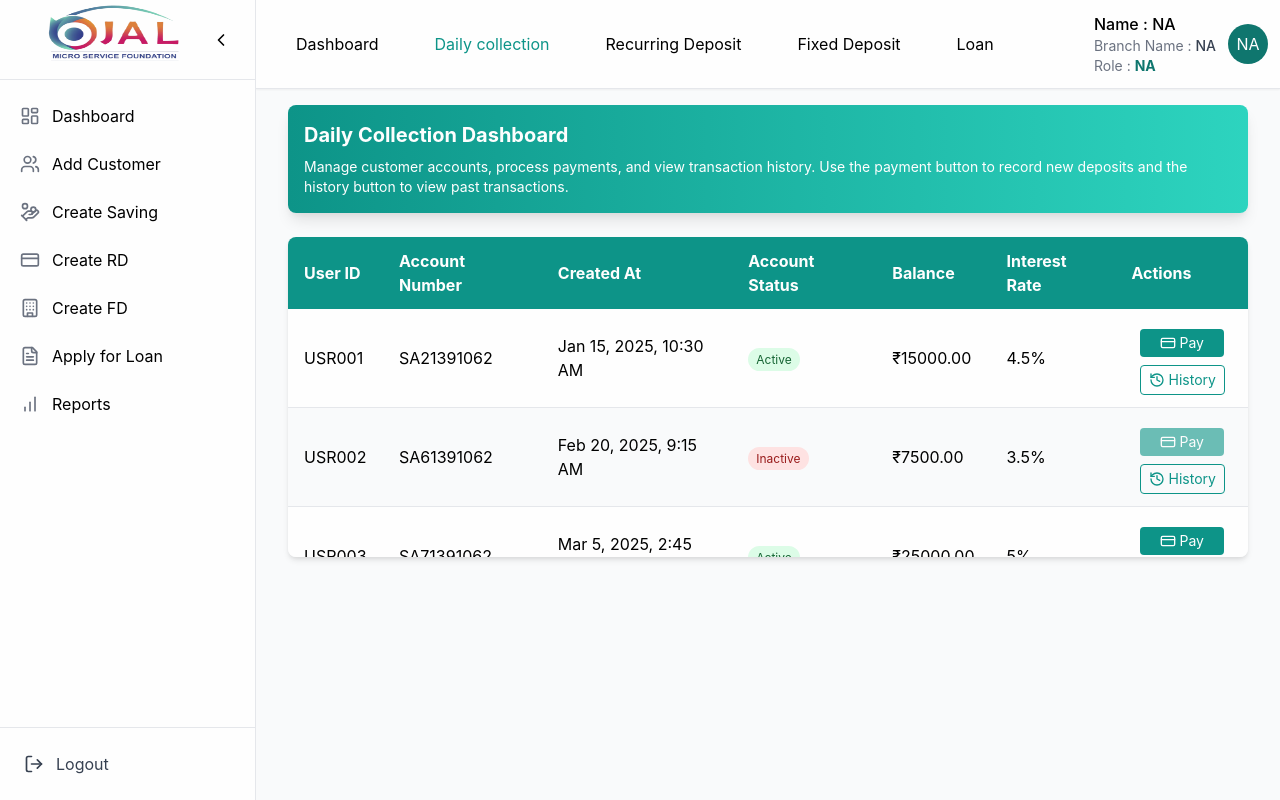
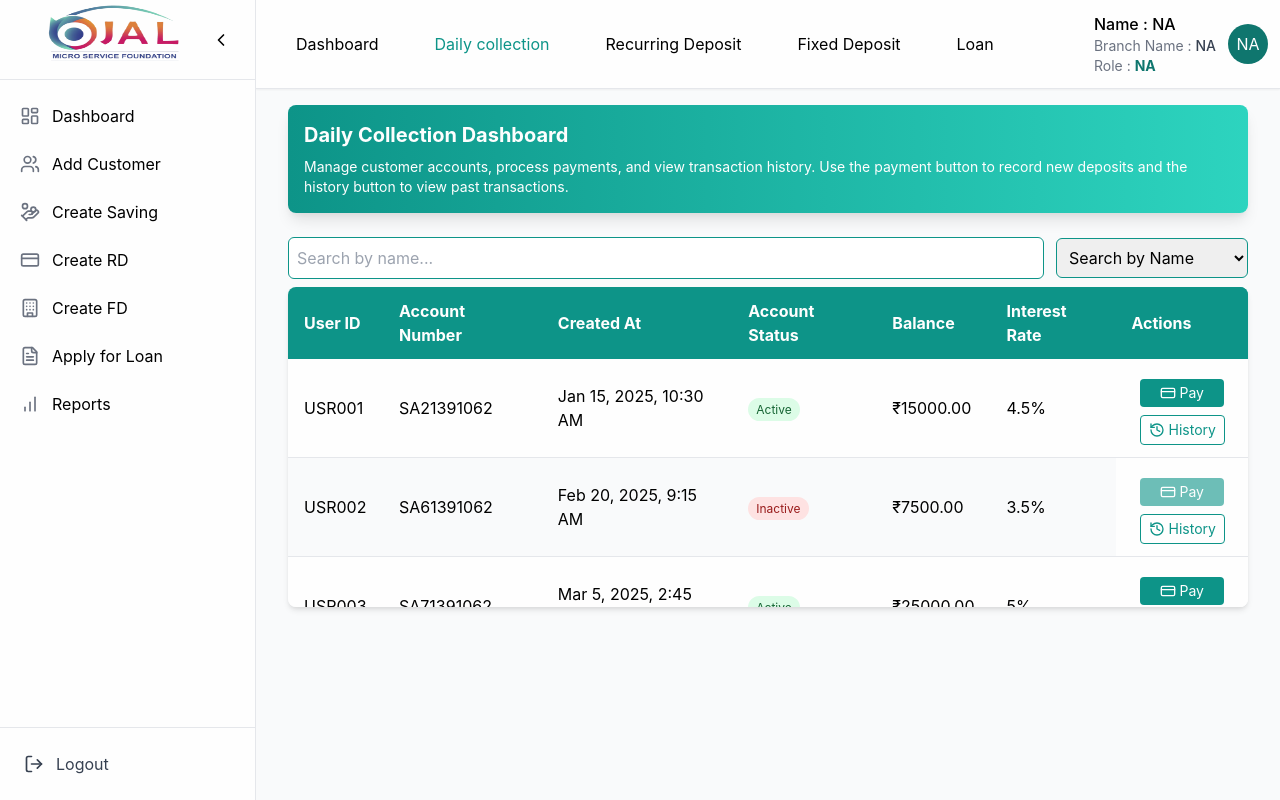
Before and after one commit to kunash-media/Ojal-finance-frontend, a React (Vite) app: page /daily-collection in a window 1280 px wide. Built offline with nearby package versions, Linux system fonts and the light colour scheme.

Commit message:
login , daily collection searching functionality added

```diff
--- a/package.json
+++ b/package.json
@@ -23,6 +23,7 @@
     "react-router-dom": "^7.6.0",
     "react-spinners": "^0.17.0",
     "react-toastify": "^11.0.5",
+    "react-type-animation": "^3.2.0",
     "recharts": "^2.15.3",
     "sonner": "^2.0.3"
   },
--- a/src/components/Add-customer/AddCustomerForm.jsx
+++ b/src/components/Add-customer/AddCustomerForm.jsx
@@ -1,8 +1,13 @@
 import './AddCustomerForm.css'; // Import custom CSS for additional responsive styles
 import { useState } from 'react';
 import ClipLoader from "react-spinners/ClipLoader";
+import { useAuth } from '../../context/AuthContext.jsx';
 
 const AddCustomerForm = () => {
+
+    const { user } = useAuth();
+
+    const getBranch = user?.branchName;
 
     // State for form data - keeping original structure
     const [formData, setFormData] = useState({
@@ -399,7 +404,7 @@ const AddCustomerForm = () => {
                                 placeholder="Branch Name"
                                 className="w-full p-2 border rounded-md focus:outline-none focus:ring-1 focus:ring-teal-600 border-teal-600"
                                 onChange={handleChange}
-                                value={formData.branch}
+                                value={getBranch}
                                 required
                                 disabled={isSubmitting}
                             />
--- a/src/components/Daily-collection/DailyCollection.jsx
+++ b/src/components/Daily-collection/DailyCollection.jsx
@@ -1,5 +1,5 @@
 import "./DailyCollection.css";
-import { useState, useEffect } from "react";
+import { useState, useEffect, useCallback } from "react";
 import { Calendar, X, CreditCard, History, Filter } from "lucide-react";
 import { ToastContainer, toast } from 'react-toastify';
 import 'react-toastify/dist/ReactToastify.css';
@@ -132,6 +132,19 @@ const DUMMY_DATA = [
   }
 ];
 
+// 2. ADD THIS DEBOUNCE UTILITY FUNCTION (add at the top of your component, before the DailyCollection function)
+function debounce(func, wait) {
+  let timeout;
+  return function executedFunction(...args) {
+    const later = () => {
+      clearTimeout(timeout);
+      func(...args);
+    };
+    clearTimeout(timeout);
+    timeout = setTimeout(later, wait);
+  };
+}
+
 const DailyCollection = () => {
   // State management for all components
   const [accounts, setAccounts] = useState([]);
@@ -142,7 +155,11 @@ const DailyCollection = () => {
   // const [historyFilterDate, setHistoryFilterDate] = useState(null);
   const [filteredTransactions, setFilteredTransactions] = useState([]);
 
-
+  // State for search functionality
+  const [filteredAccounts, setFilteredAccounts] = useState([]);
+  const [users, setUsers] = useState([]);
+  const [searchTerm, setSearchTerm] = useState('');
+  const [searchType, setSearchType] = useState('name');
 
   // Form data state
   const [paymentData, setPaymentData] = useState({
@@ -200,6 +217,38 @@ useEffect(() => {
       setFilteredTransactions(filtered);
     }
   }, [historyFilterFromDate, historyFilterToDate, historyFilterPayMode, selectedAccount]);
+
+
+
+  // 3. REPLACE YOUR EXISTING debouncedSearch FUNCTION WITH THIS:
+  const debouncedSearch = useCallback(
+    debounce((term, type) => {
+      if (!term.trim()) {
+        setFilteredAccounts(accounts);
+        return;
+      }
+
+      const filtered = accounts.filter(account => {
+        const value = account[type].toLowerCase();
+        return value.includes(term.toLowerCase());
+      });
+
+      setFilteredAccounts(filtered);
+    }, 500),
+    [accounts]
+  );
+
+  // 4. ADD THIS useEffect (this handles initial load and search functionality)
+  useEffect(() => {
+    if (accounts.length > 0) {
+      setFilteredAccounts(accounts);
+    }
+  }, [accounts]);
+
+  // Handle search input change
+  useEffect(() => {
+    debouncedSearch(searchTerm, searchType);
+  }, [searchTerm, searchType, debouncedSearch]);
 
 
   // Reset filters when modal is closed
@@ -384,23 +433,47 @@ const handleHistoryClick = (account) => {
         </p>
       </div>
 
+      {/* Search section */}
+      <div className="mb-2 flex flex-wrap items-center gap-3">
+        <div className="flex-1 min-w-[280px]">
+          <input
+            type="text"
+            placeholder={`Search by ${searchType}...`}
+            className="w-full p-2 border rounded-md focus:outline-none focus:ring-1 focus:ring-teal-600 border-teal-600"
+            value={searchTerm}
+            onChange={(e) => setSearchTerm(e.target.value)}
+          />
+        </div>
+        <div className="w-48">
+        <select
+          className="w-full p-2 border rounded-md focus:outline-none focus:ring-1 focus:ring-teal-600 border-teal-600"
+          value={searchType}
+          onChange={(e) => setSearchType(e.target.value)}
+        >
+          <option value="name">Search by Name</option>
+          <option value="accountNumber">Search by Account Number</option>
+          <option value="userId">Search by User ID</option>
+        </select>
+        </div>
+      </div>
+
       {/* Main table with account information */}
       <div className="overflow-x-auto h-[320px] shadow-md rounded-lg">
         <table className="min-w-full bg-white">
-          <thead className="bg-teal-600 text-white sticky top-0">
-            <tr>
+          <thead className="bg-teal-600 text-white sticky top-0 z-20">
+            <tr className="bg-teal-600">
               <th className="py-3 px-4 text-left">User ID</th>
               <th className="py-3 px-4 text-left">Account Number</th>
               <th className="py-3 px-4 text-left">Created At</th>
               <th className="py-3 px-4 text-left">Account Status</th>
               <th className="py-3 px-4 text-left">Balance</th>
               <th className="py-3 px-4 text-left">Interest Rate</th>
-              <th className="py-3 px-4 text-left"
-                style={{position: 'sticky', right: 0, zIndex: 60}}>Actions</th>
+              <th className="py-3 px-4 text-left bg-teal-600"
+                style={{ position: 'sticky', right: 0, zIndex: 60 }}>Actions</th>
             </tr>
           </thead>
           <tbody>
-            {accounts.map((account) => (
+            {filteredAccounts.map((account) => (
               <tr
                 key={account.userId}
                 className={`border-b ${account.accountStatus === 'Active' ? 'bg-white' : 'bg-gray-50'}`}
@@ -409,16 +482,15 @@ const handleHistoryClick = (account) => {
                 <td className="py-3 px-4">{account.accountNumber}</td>
                 <td className="py-3 px-4">{formatDateTime(account.createdAt)}</td>
                 <td className="py-3 px-4">
-                  <span className={`px-2 py-1 rounded-full text-xs ${
-                    account.accountStatus === 'Active' ? 'bg-green-100 text-green-800' : 'bg-red-100 text-red-800'
+                  <span className={`px-2 py-1 rounded-full text-xs ${account.accountStatus === 'Active' ? 'bg-green-100 text-green-800' : 'bg-red-100 text-red-800'
                     }`}>
                     {account.accountStatus}
                   </span>
                 </td>
                 <td className="py-3 px-4">₹{account.balance.toFixed(2)}</td>
                 <td className="py-3 px-4">{account.interestRate}%</td>
-                <td className="py-3 px-4 space-x-2"
-                  style={{position: 'sticky', right: 0}}>
+                <td className="py-3 px-4 space-x-2 bg-white"
+                  style={{ position: 'sticky', right: 0 }}>
                   <button
                     className="bg-teal-600 m-2 hover:bg-teal-700 text-white px-5 py-1 rounded text-sm flex items-center"
                     onClick={() => handlePayClick(account)}
--- a/src/components/Login-SignUp/LoginPage.jsx
+++ b/src/components/Login-SignUp/LoginPage.jsx
@@ -4,6 +4,7 @@ import { useAuth } from '../../context/AuthContext.jsx';
 import { Button } from "./style/button";
 import { Input } from "./style/input";
 import { Card, CardContent } from "./style/card";
+import { TypeAnimation } from 'react-type-animation';
 
 import { Toaster, toast } from 'sonner';
 import { Eye, EyeOff } from 'lucide-react';
@@ -17,7 +18,7 @@ function LoginForm() {
   const [loading, setLoading] = useState(false);
   const [error, setError] = useState('');
 
-  const {login} = useAuth();
+  const { login } = useAuth();
 
   const handleLogin = async (e) => {
     e.preventDefault();
@@ -41,7 +42,7 @@ function LoginForm() {
 
         toast.success('Successfully Logged In!');
         setTimeout(() => navigate('/'), 1500);
-        console.log("backend response :",data);
+        console.log("backend response :", data);
       } else {
         setError(data.message || 'Invalid username or password'); // Set error inline
         toast.error(data.message || 'Invalid username or password');
@@ -72,11 +73,11 @@ function LoginForm() {
       style={{ background: 'linear-gradient(to bottom, rgba(5, 102, 94, 0.8), rgba(4, 78, 71, 0.95))' }}
     >
       <Toaster position="top-right" richColors />
-  <div className="flex w-half max-w-4xl flex-col items-center gap-8 rounded-2xl bg-white p-6 shadow-3xl md:flex-row">
+      <div className="flex w-half max-w-4xl flex-col items-center gap-5 rounded-2xl bg-white p-5 shadow-3xl md:flex-row">
         <div className="flex flex-col items-center gap-4">
           {/* Logo - adjust height class (h-24, h-32, h-40, etc.) as needed */}
           <div className=''>
-        <img src="/logo/logo-removebg-preview.png" alt="Ojal-Micro Finance" className="h-40 w-auto object-contain"/>
+            <img src="/logo/logo-removebg-preview.png" alt="Ojal-Micro Finance" className="h-40 w-auto object-contain" />
           </div>
           {/* Illustration - adjust height class (h-48, h-56, h-64, h-72, etc.) as needed */}
           <div className="hidden w-full md:flex justify-center">
@@ -87,8 +88,8 @@ function LoginForm() {
             />
           </div>
         </div>
-    <Card className="border border-gray-300 bg-gray-50 w-full sm:w-11/12 md:w-4/5 lg:w-3/5 xxl:w-2/5 p-12 flex flex-col justify-center min-h-[480px] mx-auto">
-      <CardContent className="space-y-9 p-4">
+        <Card className="border border-gray-300 bg-gray-50 w-full sm:w-11/12 md:w-4/5 lg:w-3/5 xxl:w-2/5 p-7 flex flex-col justify-center min-h-[300px] mx-auto">
+          <CardContent className="space-y-10 p-4">
             <h2
               className="text-2xl font-bold text-center bg-gradient-to-r from-[#50B498] to-[#2E7D6D] bg-clip-text"
               style={{
@@ -98,6 +99,25 @@ function LoginForm() {
             >
               Admin Login
             </h2>
+            <div className="text-center text-md text-gray-700 h-5">
+              <span className="text-[#265f5c] font-medium">Welcome! </span>
+              <TypeAnimation
+                sequence={[
+                  'back to ojal finance.',
+                  2000,
+                  '',
+                  500,
+                  'back to ojal finance.',
+                  2000
+                ]}
+                wrapper="span"
+                cursor={true}
+                repeat={Infinity}
+                speed={20}
+                deletionSpeed={40}
+                style={{ fontFamily: "'Nunito', sans-serif" }}
+              />
+            </div>
             <form onSubmit={handleLogin} className="space-y-4">
               <div className="w-full lg:w-10/12 md:w-9/12 mx-auto">
                 <Input
@@ -146,7 +166,7 @@ function LoginForm() {
               Don't have an account?{' '}
               <button
                 type="button"
-            className="text-blue-800 hover:underline"
+                className="text-teal-600 hover:underline"
                 onClick={() => navigate('/SignUp')}
               >
                 Sign up
```
Also changed, not shown: src/components/FinanceAdminPanel.jsx (line endings or trailing spaces). Lines whose indentation alone changed are shown as unchanged.
